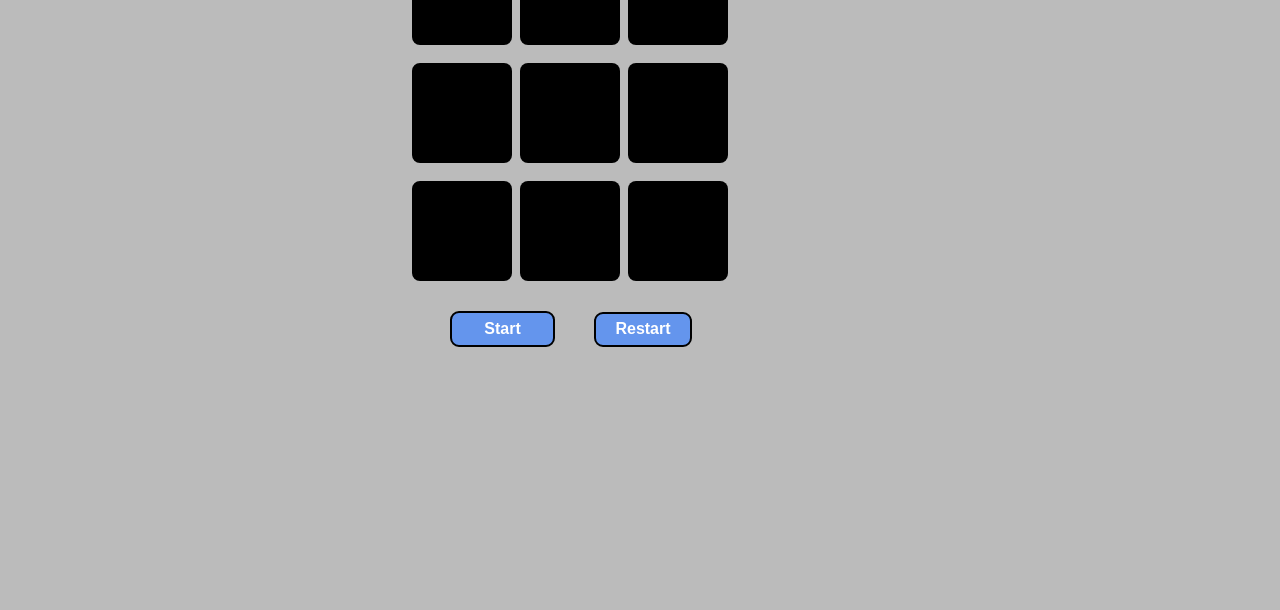
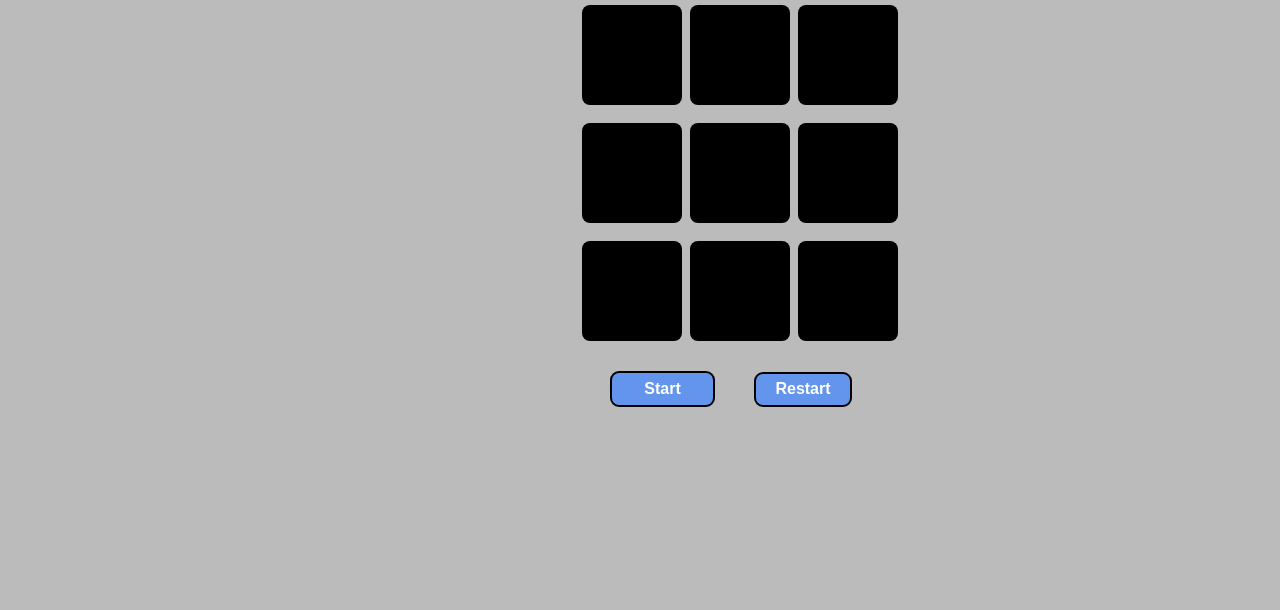
Before and after one commit to Mustafaihab99/Tic-Tac-Toe, a plain HTML site: page index.html in a window 1280 px wide. Shown: the part 190-800 px from the top of the page. Drawn offline with Linux system fonts and the light colour scheme.

Commit message:
Update master.css

```diff
--- a/master.css
+++ b/master.css
@@ -35,7 +35,8 @@ body{
 .cont{
     width: 1500px;
     height: auto;
-    margin-top: 80px;
+    margin-top: 140px;
+    margin-left: 170px;
 }
 .title{
     margin-left: 100px;
@@ -70,7 +71,7 @@ body{
     cursor: pointer;
 }
 .floor{
-    margin-left: 450px;
+    margin-left: 610px;
     margin-top: 30px;
 }
 .but1{
```
